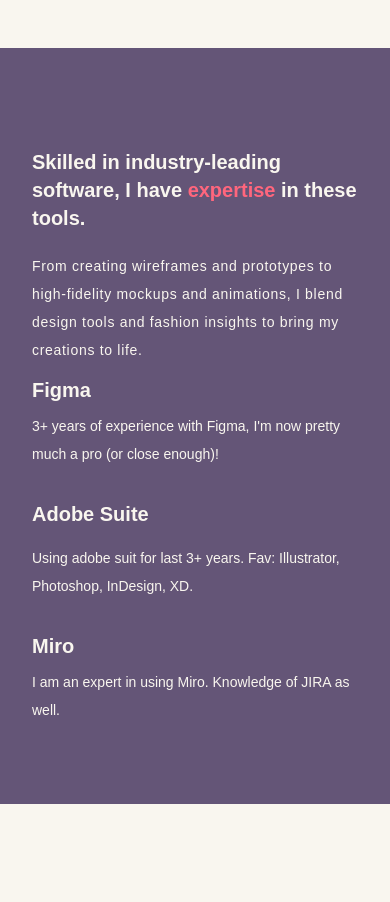
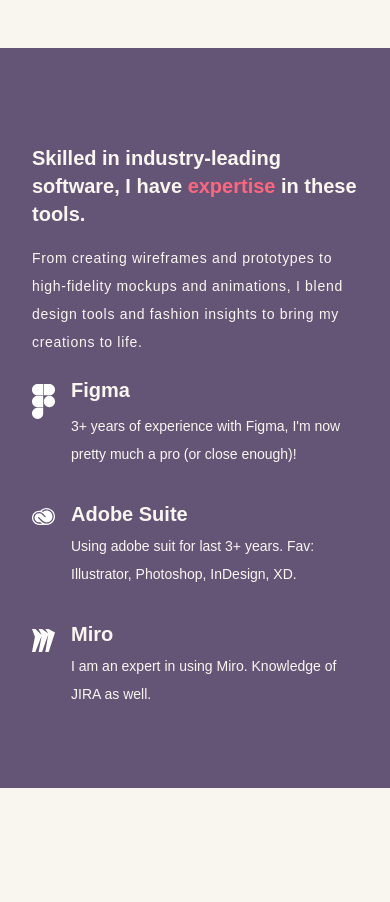
Before and after one commit to Ghastly2001/prajjwal-portfolio, a Next.js app: page / in a window 390 px wide. Shown: the part 3360-4262 px from the top of the page. Built offline with nearby package versions, Linux system fonts and the light colour scheme; a web font is replaced by a local one.

Commit message:
fix:expertise section

```diff
--- a/src/components/expertise-section.tsx
+++ b/src/components/expertise-section.tsx
@@ -7,10 +7,10 @@
     <div className="bg-[#645577] h-full lg:h-[700px] w-full max-sm:px-4 max-sm:py-20  flex flex-col items-center justify-center">
       <div className="max-w-5xl mx-auto px-4 sm:px-10">
         <div className="relative w-full flex h-[200px] items-start lg:items-center">
-          <div className="w-full mb-auto flex flex-col gap-5">
+          <div className="w-full mb-auto flex flex-col gap-4">
             <FadeUp>
               {" "}
-              <h1 className="font-bold text-xl lg:text-3xl w-full hidden lg:block text-[#F9F6EF]">
+              <h1 className="font-bold text-xl lg:text-3xl w-full hidden lg:block text-[#F9F6EF] lg:leading-[42px]">
                 Skilled in industry-leading software,
                 <br /> I have <span className="text-[#FF667D]">
                   expertise
@@ -27,7 +27,7 @@
             </FadeUp>
 
             <FadeUp delay={0.1}>
-              <p className="text-sm text-[#F9F6EF] w-full tracking-wider leading-[28px] ">
+              <p className="text-sm text-[#F9F6EF] w-full tracking-wider leading-[28px] font-gilroy">
                 From creating wireframes and prototypes to high-fidelity mockups
                 and animations, I blend design tools and fashion insights to
                 bring my creations to life.
@@ -58,9 +58,16 @@
                 alt="figma"
                 className="h-1/2 hidden lg:block invert"
               />
+              <Image
+                src={"/figma-mobile.svg"}
+                width={23}
+                height={35}
+                alt="figma"
+                className="h-1/2 lg:hidden block invert mt-2"
+              />
               <div className="flex flex-col gap-2 lg:gap-4">
                 <h1 className="font-bold text-xl text-[#F9F6EF]">Figma</h1>
-                <p className="text-[#F9F6EF] leading-[28px] text-sm ">
+                <p className="text-[#F9F6EF] leading-[28px] text-sm font-gilroy">
                   3+ years of experience with Figma, I&apos;m now pretty much a
                   pro (or close enough)!
                 </p>
@@ -68,7 +75,7 @@
             </div>
           </FadeUp>
           <FadeUp delay={0.1}>
-            <div className="flex flex-col gap-2 lg:gap-4">
+            <div className="flex flex-row lg:flex-col gap-4">
               <Image
                 src={"/adobe-suite.svg"}
                 width={64}
@@ -76,11 +83,18 @@
                 alt="figma"
                 className="h-1/2 hidden lg:block invert"
               />
-              <div className="flex flex-col gap-4">
+              <Image
+                src={"/adobe-mobile.svg"}
+                width={23}
+                height={35}
+                alt="figma"
+                className="h-1/2 lg:hidden block invert mt-2"
+              />
+              <div className="flex flex-col gap-1">
                 <h1 className="font-bold text-xl text-[#F9F6EF]">
                   Adobe Suite
                 </h1>
-                <p className="text-[#F9F6EF] leading-[28px] text-sm ">
+                <p className="text-[#F9F6EF] leading-[28px] text-sm font-gilroy">
                   Using adobe suit for last 3+ years. Fav: Illustrator,
                   Photoshop, InDesign, XD.
                 </p>
@@ -88,7 +102,7 @@
             </div>
           </FadeUp>
           <FadeUp delay={0.2}>
-            <div className="flex flex-col gap-2 lg:gap-4">
+            <div className="flex flex-row lg:flex-col gap-4">
               <Image
                 src={"/miro.svg"}
                 width={60}
@@ -96,9 +110,16 @@
                 alt="figma"
                 className="h-1/2 hidden lg:block invert"
               />
-              <div className="flex flex-col gap-2 lg:gap-4">
+              <Image
+                src={"/miro-mobile.svg"}
+                width={23}
+                height={35}
+                alt="figma"
+                className="h-1/2 lg:hidden block invert mt-2"
+              />
+              <div className="flex flex-col gap-1 lg:gap-4">
                 <h1 className="font-bold text-xl text-[#F9F6EF]">Miro</h1>
-                <p className="text-[#F9F6EF] leading-[28px] text-sm ">
+                <p className="text-[#F9F6EF] leading-[28px] text-sm font-gilroy">
                   I am an expert in using Miro. Knowledge of JIRA as well.
                 </p>
               </div>
```
